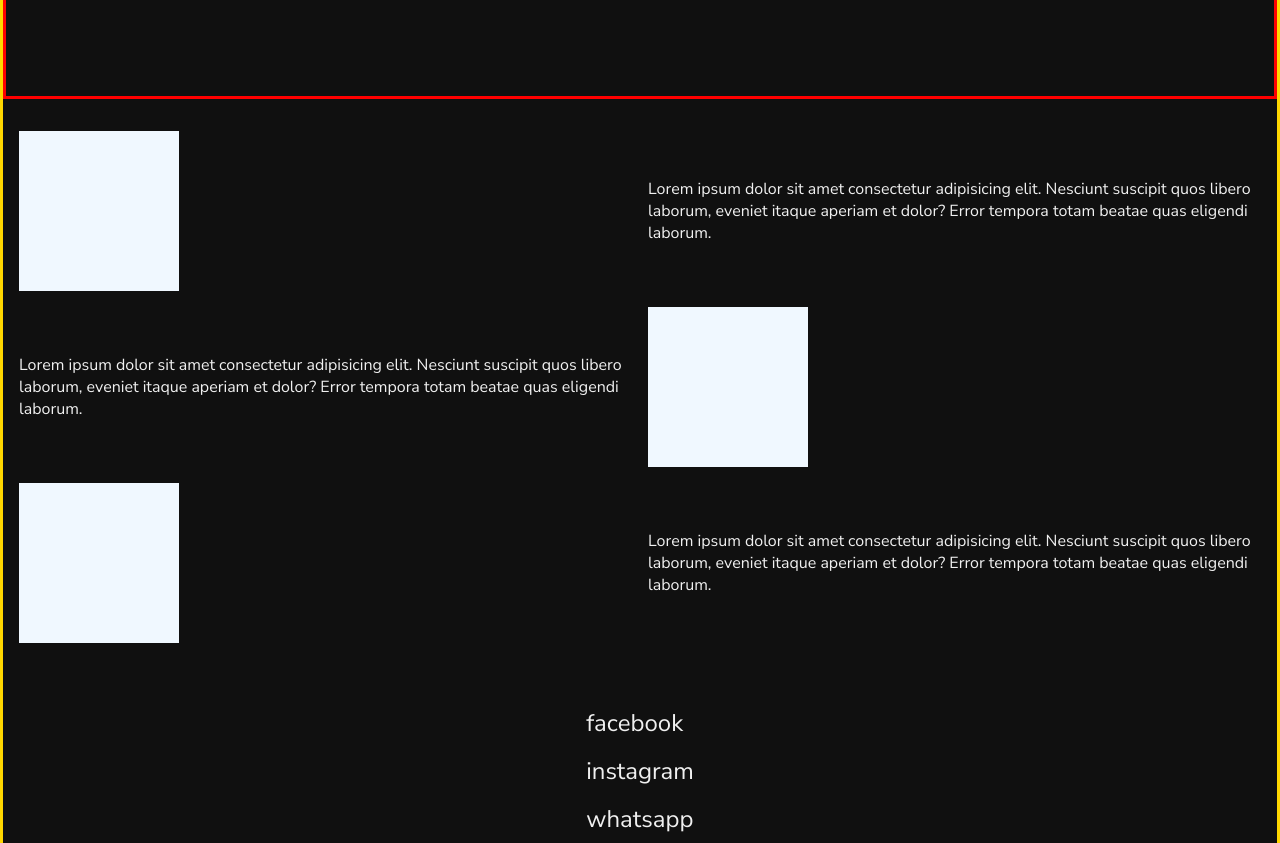
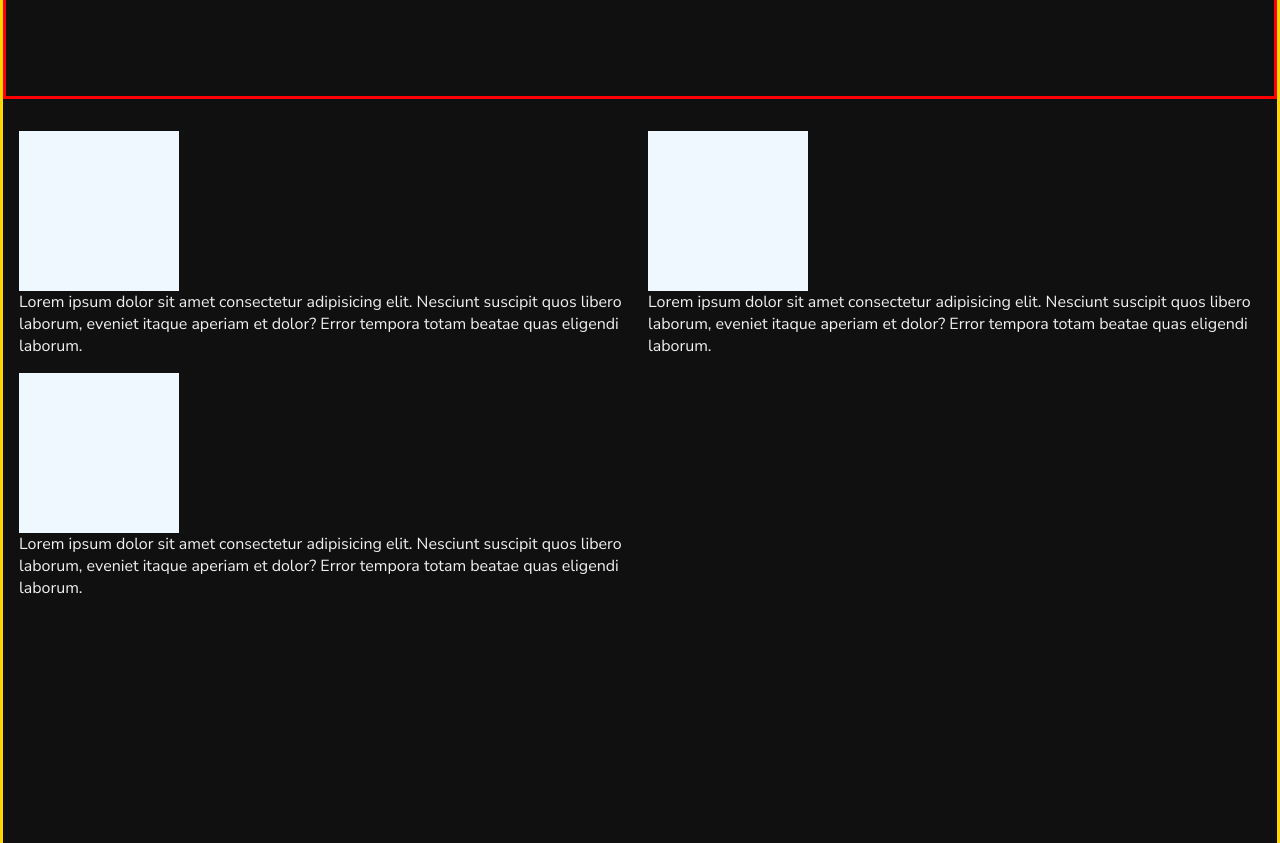
Before and after one commit to lore-web/XOC-Tattoo, a Next.js app: page / in a window 1280 px wide. Shown: the part 640-1483 px from the top of the page. Built offline with nearby package versions, Linux system fonts and the light colour scheme.

Commit message:
add links to patterns

```diff
--- a/src/app/components/ZPattern.js
+++ b/src/app/components/ZPattern.js
@@ -1,27 +1,35 @@
 "use client";
 import { styled } from "styled-components";
+import Link from "next/link";
 
 export default function ZPattern() {
   return (
     <StyledZPattern>
-      <PlaceholderImg1 />
-      <PlaceholderText1>
+      <Link href={"/tattoogallery"}>
+        <TattooGalleryImg />
+        <TattooGalleryText>
           Lorem ipsum dolor sit amet consectetur adipisicing elit. Nesciunt
           suscipit quos libero laborum, eveniet itaque aperiam et dolor? Error
           tempora totam beatae quas eligendi laborum.
-      </PlaceholderText1>
-      <PlaceholderImg2 />
-      <PlaceholderText2>
+        </TattooGalleryText>
+      </Link>
+
+      <Link href={"/artgallery"}>
+        <ArtGalleryImg />
+        <ArtGalleryText>
           Lorem ipsum dolor sit amet consectetur adipisicing elit. Nesciunt
           suscipit quos libero laborum, eveniet itaque aperiam et dolor? Error
           tempora totam beatae quas eligendi laborum.
-      </PlaceholderText2>
-      <PlaceholderImg3 />
-      <PlaceholderText3>
+        </ArtGalleryText>
+      </Link>
+      <Link href={"/about"}>
+        <BioPageImg />
+        <BioPageText>
           Lorem ipsum dolor sit amet consectetur adipisicing elit. Nesciunt
           suscipit quos libero laborum, eveniet itaque aperiam et dolor? Error
           tempora totam beatae quas eligendi laborum.
-      </PlaceholderText3>
+        </BioPageText>
+      </Link>
     </StyledZPattern>
   );
 }
@@ -41,7 +49,7 @@ const StyledZPattern = styled.div`
   padding: 1rem;
 `;
 
-const PlaceholderImg1 = styled.div`
+const TattooGalleryImg = styled.div`
   grid-area: img1;
   height: 10rem;
   aspect-ratio: 1;
@@ -49,22 +57,22 @@ const PlaceholderImg1 = styled.div`
   padding: 1rem;
 `;
 
-const PlaceholderImg2 = styled(PlaceholderImg1)`
+const ArtGalleryImg = styled(TattooGalleryImg)`
   grid-area: img2;
 `;
 
-const PlaceholderImg3 = styled(PlaceholderImg1)`
+const BioPageImg = styled(TattooGalleryImg)`
   grid-area: img3;
 `;
 
-const PlaceholderText1 = styled.p`
+const TattooGalleryText = styled.p`
   grid-area: text1;
 `;
 
-const PlaceholderText2 = styled(PlaceholderText1)`
+const ArtGalleryText = styled(TattooGalleryText)`
   grid-area: text2;
 `;
 
-const PlaceholderText3 = styled(PlaceholderText1)`
+const BioPageText = styled(TattooGalleryText)`
   grid-area: text3;
 `;
```
Lines whose indentation alone changed are shown as unchanged.
